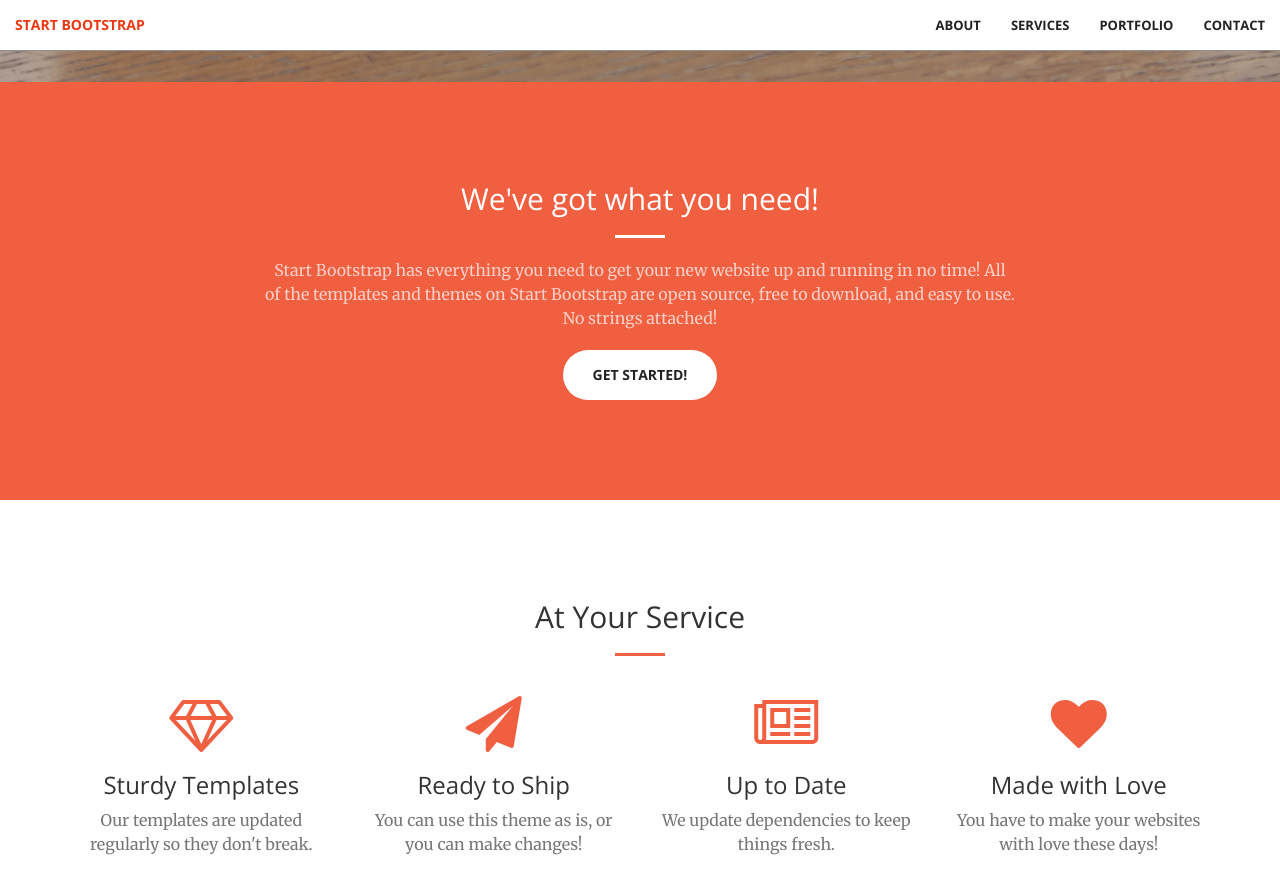
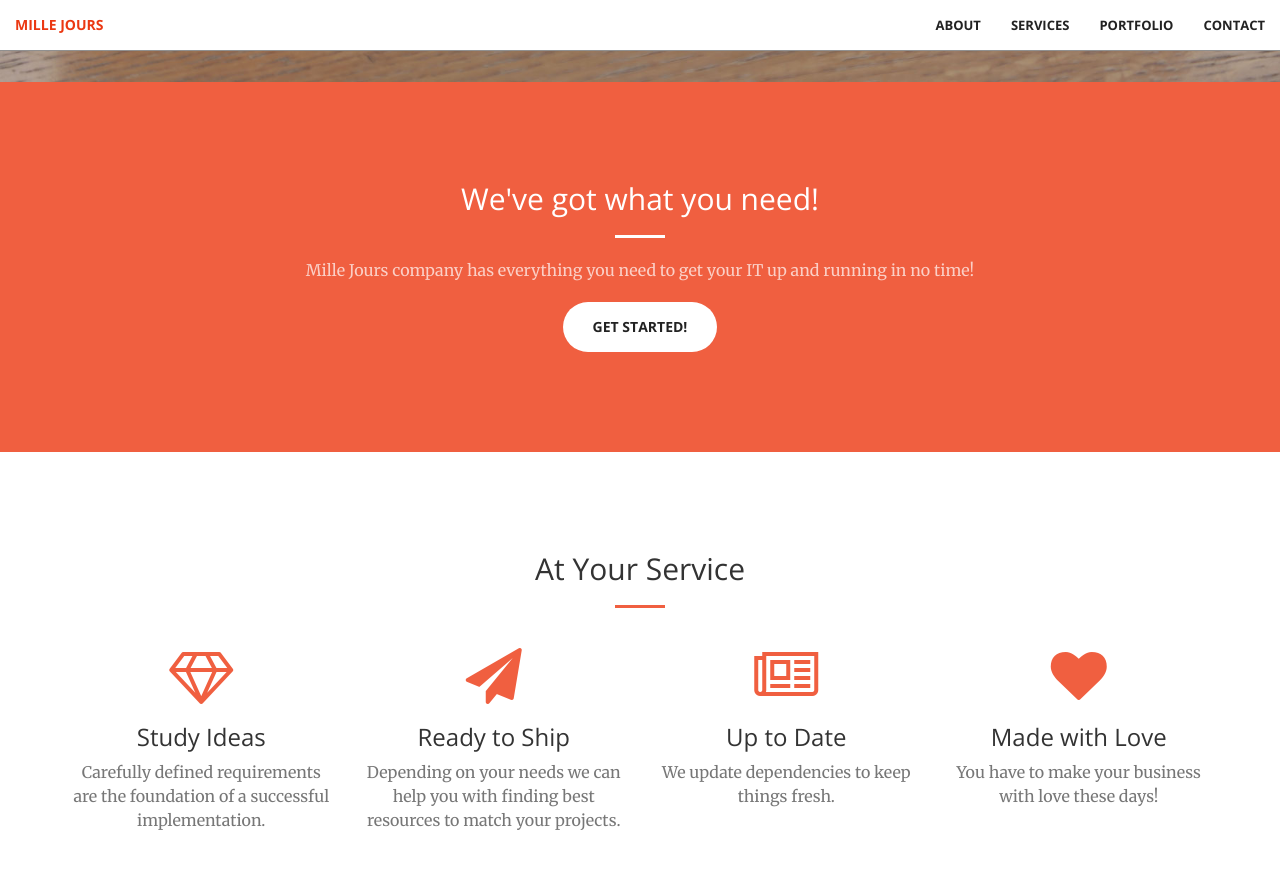
Before and after one commit to MilleJours/millejours.github.io, a Jekyll site: the page built from index.html, in a window 1280 px wide and 900 px high, scrolled down 818 px. Shown: the top 894 px of the window. Built offline with Jekyll 4.4.1, drawn with Linux system fonts in a browser that asks for light colours; some of the changed text lies outside the part shown.

Commit message:
init text

```diff
--- a/_includes/aside.html
+++ b/_includes/aside.html
@@ -1,7 +1,7 @@
   <aside class="bg-dark">
       <div class="container text-center">
           <div class="call-to-action">
-              <h2>Free Download at Start Bootstrap!</h2>
+              <h2>Free Download</h2>
               <a href="#" class="btn btn-default btn-xl wow tada">Download Now!</a>
           </div>
       </div>
--- a/_includes/call-to-action.html
+++ b/_includes/call-to-action.html
@@ -4,7 +4,7 @@
             <div class="col-lg-8 col-lg-offset-2 text-center">
                 <h2 class="section-heading">We've got what you need!</h2>
                 <hr class="light">
-                <p class="text-faded">Start Bootstrap has everything you need to get your new website up and running in no time! All of the templates and themes on Start Bootstrap are open source, free to download, and easy to use. No strings attached!</p>
+                <p class="text-faded">Mille Jours company has everything you need to get your IT up and running in no time!</p>
                 <a href="#" class="btn btn-default btn-xl">Get Started!</a>
             </div>
         </div>
--- a/_includes/head.html
+++ b/_includes/head.html
@@ -3,10 +3,10 @@
     <meta charset="utf-8">
     <meta http-equiv="X-UA-Compatible" content="IE=edge">
     <meta name="viewport" content="width=device-width, initial-scale=1">
-    <meta name="description" content="">
-    <meta name="author" content="">
+    <meta name="description" content="Mille Jours">
+    <meta name="author" content="Mille Jours">
 
-    <title>Creative - Start Bootstrap Theme</title>
+    <title>Mille Jours</title>
 
     <!-- Bootstrap Core CSS -->
     <link rel="stylesheet" href="css/bootstrap.min.css" type="text/css">
--- a/_includes/header.html
+++ b/_includes/header.html
@@ -1,9 +1,9 @@
 <header>
     <div class="header-content">
         <div class="header-content-inner">
-            <h1>Your Favorite Source of Free Bootstrap Themes</h1>
+            <h1>Your Favorite Source of IT support</h1>
             <hr>
-            <p>Start Bootstrap can help you build better websites using the Bootstrap CSS framework! Just download your template and start going, no strings attached!</p>
+            <p>Mille Jours company can help you build better business!</p>
             <a href="#about" class="btn btn-primary btn-xl page-scroll">Find Out More</a>
         </div>
     </div>
--- a/_includes/nav.html
+++ b/_includes/nav.html
@@ -8,7 +8,7 @@
                 <span class="icon-bar"></span>
                 <span class="icon-bar"></span>
             </button>
-            <a class="navbar-brand page-scroll" href="#page-top">Start Bootstrap</a>
+            <a class="navbar-brand page-scroll" href="#page-top">Mille Jours</a>
         </div>
 
         <!-- Collect the nav links, forms, and other content for toggling -->
--- a/_includes/services.html
+++ b/_includes/services.html
@@ -12,15 +12,15 @@
             <div class="col-lg-3 col-md-6 text-center">
                 <div class="service-box">
                     <i class="fa fa-4x fa-diamond wow bounceIn text-primary"></i>
-                    <h3>Sturdy Templates</h3>
-                    <p class="text-muted">Our templates are updated regularly so they don't break.</p>
+                    <h3>Study Ideas</h3>
+                    <p class="text-muted">Carefully defined requirements are the foundation of a successful implementation.</p>
                 </div>
             </div>
             <div class="col-lg-3 col-md-6 text-center">
                 <div class="service-box">
                     <i class="fa fa-4x fa-paper-plane wow bounceIn text-primary" data-wow-delay=".1s"></i>
                     <h3>Ready to Ship</h3>
-                    <p class="text-muted">You can use this theme as is, or you can make changes!</p>
+                    <p class="text-muted">Depending on your needs we can help you with finding best resources to match your projects.</p>
                 </div>
             </div>
             <div class="col-lg-3 col-md-6 text-center">
@@ -34,7 +34,7 @@
                 <div class="service-box">
                     <i class="fa fa-4x fa-heart wow bounceIn text-primary" data-wow-delay=".3s"></i>
                     <h3>Made with Love</h3>
-                    <p class="text-muted">You have to make your websites with love these days!</p>
+                    <p class="text-muted">You have to make your business with love these days!</p>
                 </div>
             </div>
         </div>
```
